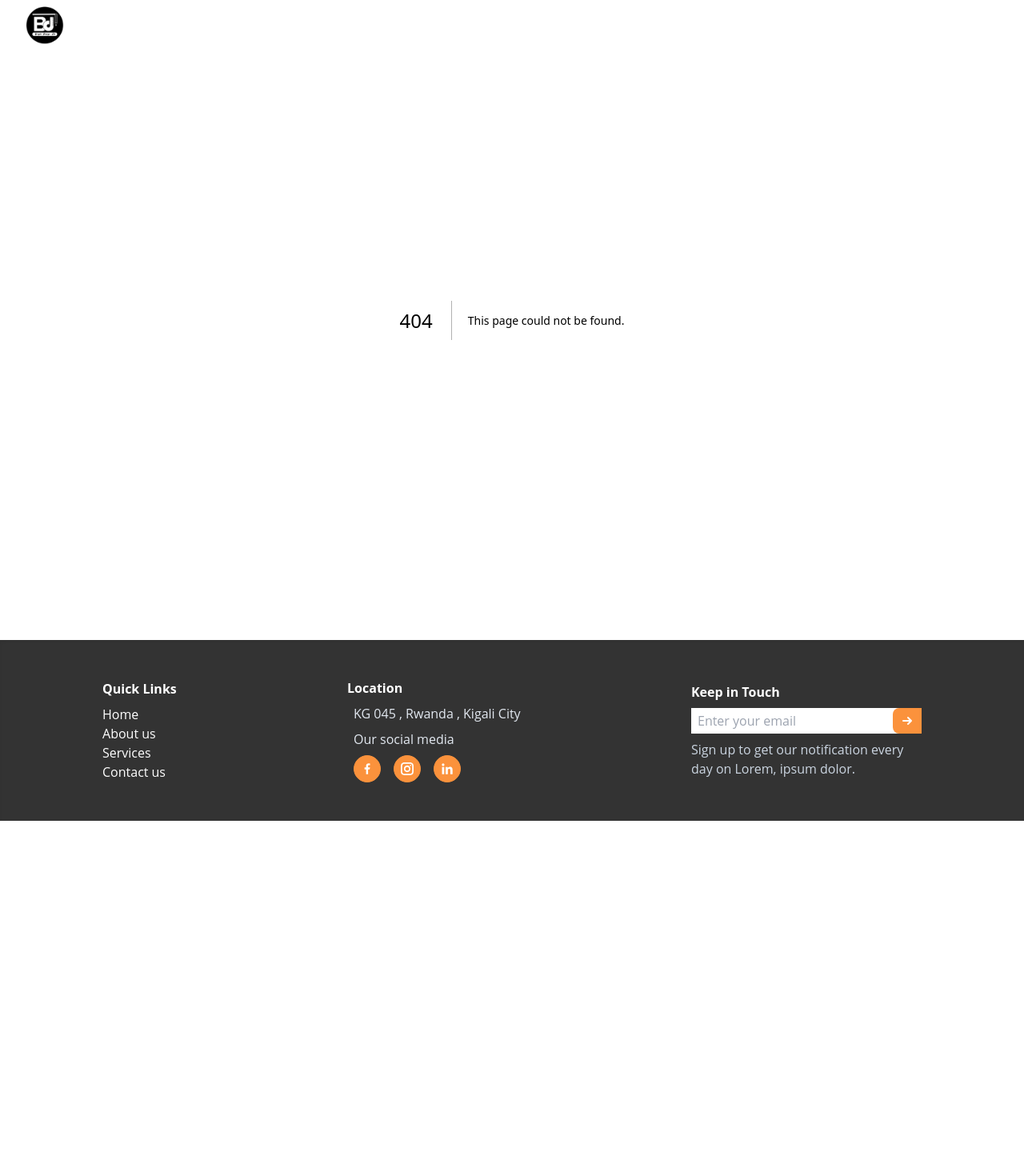
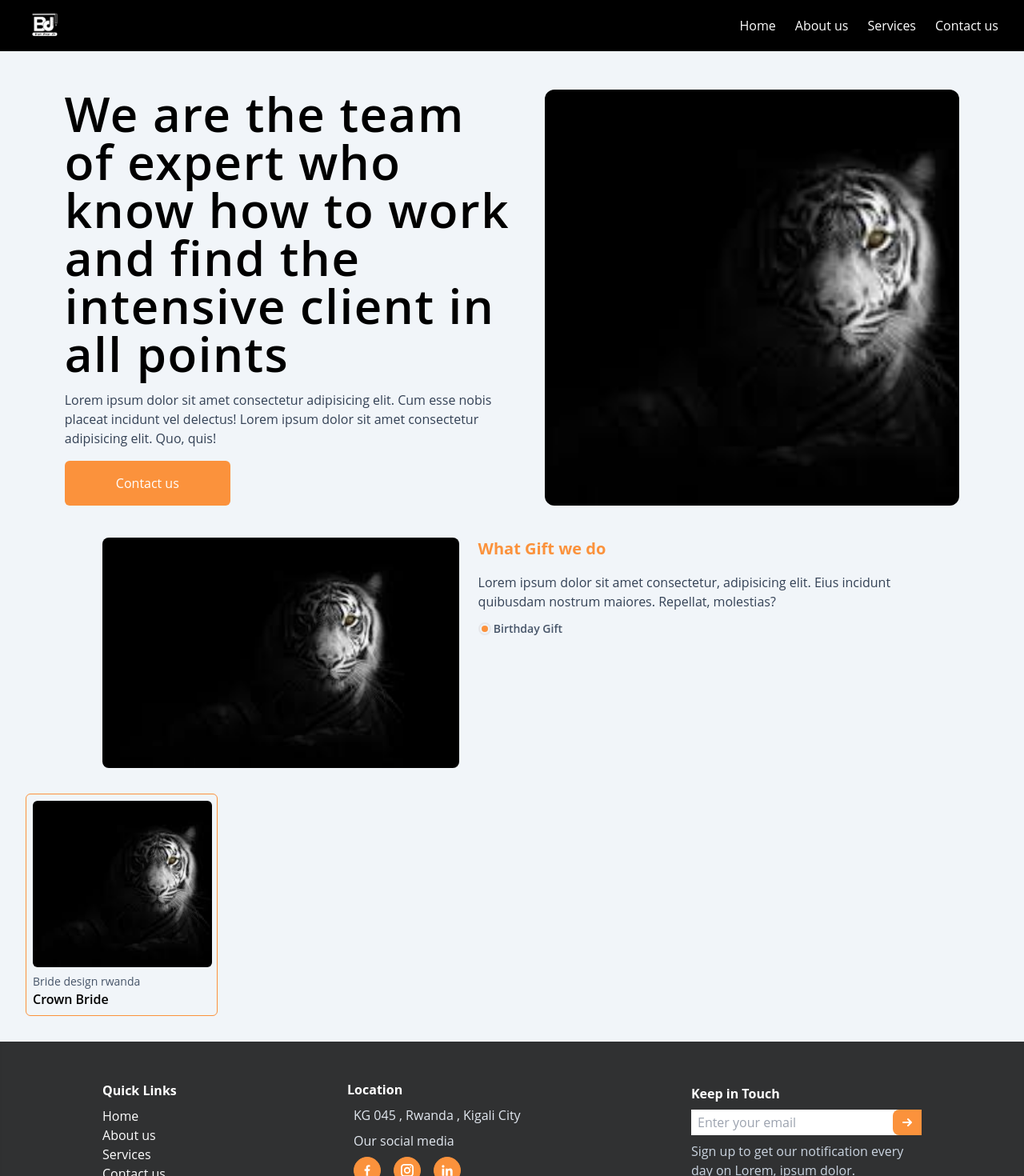
Before and after one commit to Ikevine/Bridge-design-ltd, a Next.js app: page /gift in a window 1280 px wide. Before the commit this address had no page. Shown: the top 1470 px of the page at 80% size. Before the commit the page ends 1026 px from the top, so only its background shows below. Built offline with nearby package versions, Linux system fonts and the light colour scheme.

Commit message:
gift page done with it components

```diff
--- a/components/Navbar.jsx
+++ b/components/Navbar.jsx
@@ -10,7 +10,7 @@ const Navbar = () => {
    const showNav = () => setNav(!nav);
 
    const [textcolor, setTextcolor] = useState("white");
-   const [bgcolor, setBgcolor] = useState("transparent");
+   const [bgcolor, setBgcolor] = useState("black");
 
 
   useEffect(() => {
@@ -18,12 +18,12 @@ const Navbar = () => {
     const ChangeColor = ()=>{
       if(window.scrollY >= 90)
       {
-        setBgcolor("white");
-        setTextcolor("black");
+        setBgcolor("#7A3B00");
+        setTextcolor("white");
       }
       else
       {
-        setBgcolor("transparent");
+        setBgcolor("black");
         setTextcolor("white");
       }
     }
@@ -87,7 +87,7 @@ const Navbar = () => {
                             {({ active }) => (
                                 <Link
                                 className={`${active && 'font-medium normal text-md ease-linear duration-300  hover:text-orange-400'}`}
-                                href="/"
+                                href="/gift"
                                 >
                                 Gift Making
                                 </Link>
@@ -153,7 +153,7 @@ const Navbar = () => {
                             {({ active }) => (
                                 <Link
                                 className={`${active && 'font-medium  normal text-md ease-linear duration-300   hover:text-orange-400'}`}
-                                href="/"
+                                href="/gift"
                                 >
                                 Gift Making
                                 </Link>
--- /dev/null
+++ b/pages/bannner.jsx
@@ -0,0 +1,12 @@
+import React from 'react'
+import { Hero } from '@/components'
+const bannner = () => {
+  return (
+    <div>
+        <Hero/>
+
+    </div>
+  )
+}
+
+export default bannner
--- /dev/null
+++ b/pages/gift.jsx
@@ -0,0 +1,13 @@
+import React from 'react'
+import { Ghead , Gwedo , Gprod } from '@/components'
+const gift = () => {
+  return (
+    <div className='mt-24'>
+       <Ghead/>
+       <Gwedo/>
+       <Gprod/>
+    </div>
+  )
+}
+
+export default gift
```
Also changed, not shown: components/index.js (+7 -4 lines).
